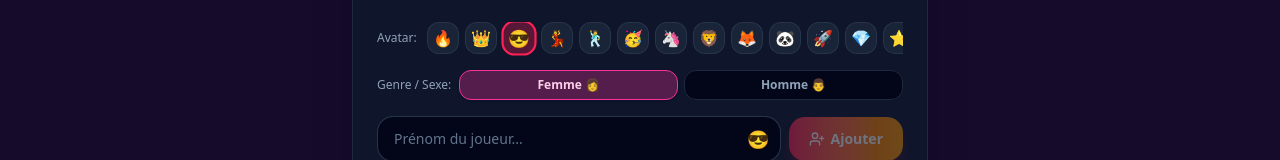
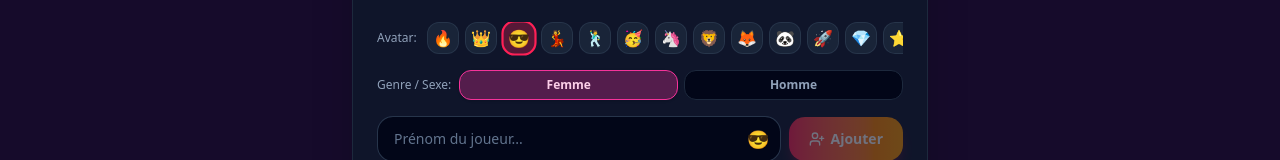
Before and after one commit to wind0009/true-or-dare, a React (Vite) app: page / in a window 1280 px wide. Shown: the part 193-353 px from the top of the page. Built offline with nearby package versions, Linux system fonts and the light colour scheme.

Commit message:
Remove gender emojis from players

```diff
--- a/src/components/PlayerSetup.tsx
+++ b/src/components/PlayerSetup.tsx
@@ -76,10 +76,10 @@ export const PlayerSetup: React.FC<PlayerSetupProps> = ({
   const getGenderBadge = (g: Gender) => {
     switch (g) {
       case 'male':
-        return { label: 'Homme 👨', color: 'bg-blue-500/20 text-blue-300 border-blue-500/30' };
+        return { label: 'Homme', color: 'bg-blue-500/20 text-blue-300 border-blue-500/30' };
       case 'female':
       default:
-        return { label: 'Femme 👩', color: 'bg-pink-500/20 text-pink-300 border-pink-500/30' };
+        return { label: 'Femme', color: 'bg-pink-500/20 text-pink-300 border-pink-500/30' };
     }
   };
 
@@ -134,7 +134,7 @@ export const PlayerSetup: React.FC<PlayerSetupProps> = ({
                     : 'bg-slate-950 text-slate-400 border-slate-800 hover:bg-slate-800'
                 }`}
               >
-                Femme 👩
+                Femme
               </button>
               <button
                 type="button"
@@ -145,7 +145,7 @@ export const PlayerSetup: React.FC<PlayerSetupProps> = ({
                     : 'bg-slate-950 text-slate-400 border-slate-800 hover:bg-slate-800'
                 }`}
               >
-                Homme 👨
+                Homme
               </button>
             </div>
           </div>
--- a/src/components/PlayersSidebar.tsx
+++ b/src/components/PlayersSidebar.tsx
@@ -53,16 +53,6 @@ export const PlayersSidebar: React.FC<PlayersSidebarProps> = ({
     }
     sound.playClick();
     onUpdatePlayers(players.filter((p) => p.id !== id));
-  };
-
-  const getGenderIcon = (g?: Gender) => {
-    switch (g) {
-      case 'male':
-        return '👨';
-      case 'female':
-      default:
-        return '👩';
-    }
   };
 
   return (
@@ -125,7 +115,7 @@ export const PlayersSidebar: React.FC<PlayersSidebarProps> = ({
                   newPlayerGender === 'female' ? 'bg-pink-100 border-pink-400 text-pink-700' : 'bg-white border-slate-200 text-slate-600'
                 }`}
               >
-                Femme 👩
+                Femme
               </button>
               <button
                 type="button"
@@ -134,7 +124,7 @@ export const PlayersSidebar: React.FC<PlayersSidebarProps> = ({
                   newPlayerGender === 'male' ? 'bg-blue-100 border-blue-400 text-blue-700' : 'bg-white border-slate-200 text-slate-600'
                 }`}
               >
-                Homme 👨
+                Homme
               </button>
             </div>
           </form>
@@ -161,7 +151,6 @@ export const PlayersSidebar: React.FC<PlayersSidebarProps> = ({
 
                   <span className="text-base">{player.avatar}</span>
                   <span className="truncate max-w-[100px]">{player.name}</span>
-                  <span className="text-xs">{getGenderIcon(player.gender)}</span>
                 </div>
 
                 <div className="flex items-center gap-2">
--- a/src/data/questions.ts
+++ b/src/data/questions.ts
@@ -217,8 +217,7 @@ export const getSmartCard = (
     targetPartner = selectCompatiblePartner(currentPlayer, allPlayers, mode);
 
     if (targetPartner) {
-      const partnerGenderSymbol = targetPartner.gender === 'male' ? '👨' : targetPartner.gender === 'female' ? '👩' : '✨';
-      const partnerNameFormatted = `**${targetPartner.name} ${partnerGenderSymbol}**`;
+      const partnerNameFormatted = `**${targetPartner.name}**`;
 
       // Replace explicit target placeholders naturally
       const targetRegex = /\{target\}|\{TARGET\}|\{PARTENAIRE\}|la personne de ton choix|une personne volontaire|une personne de ton choix|un autre joueur|un joueur autour de la table/gi;
```
